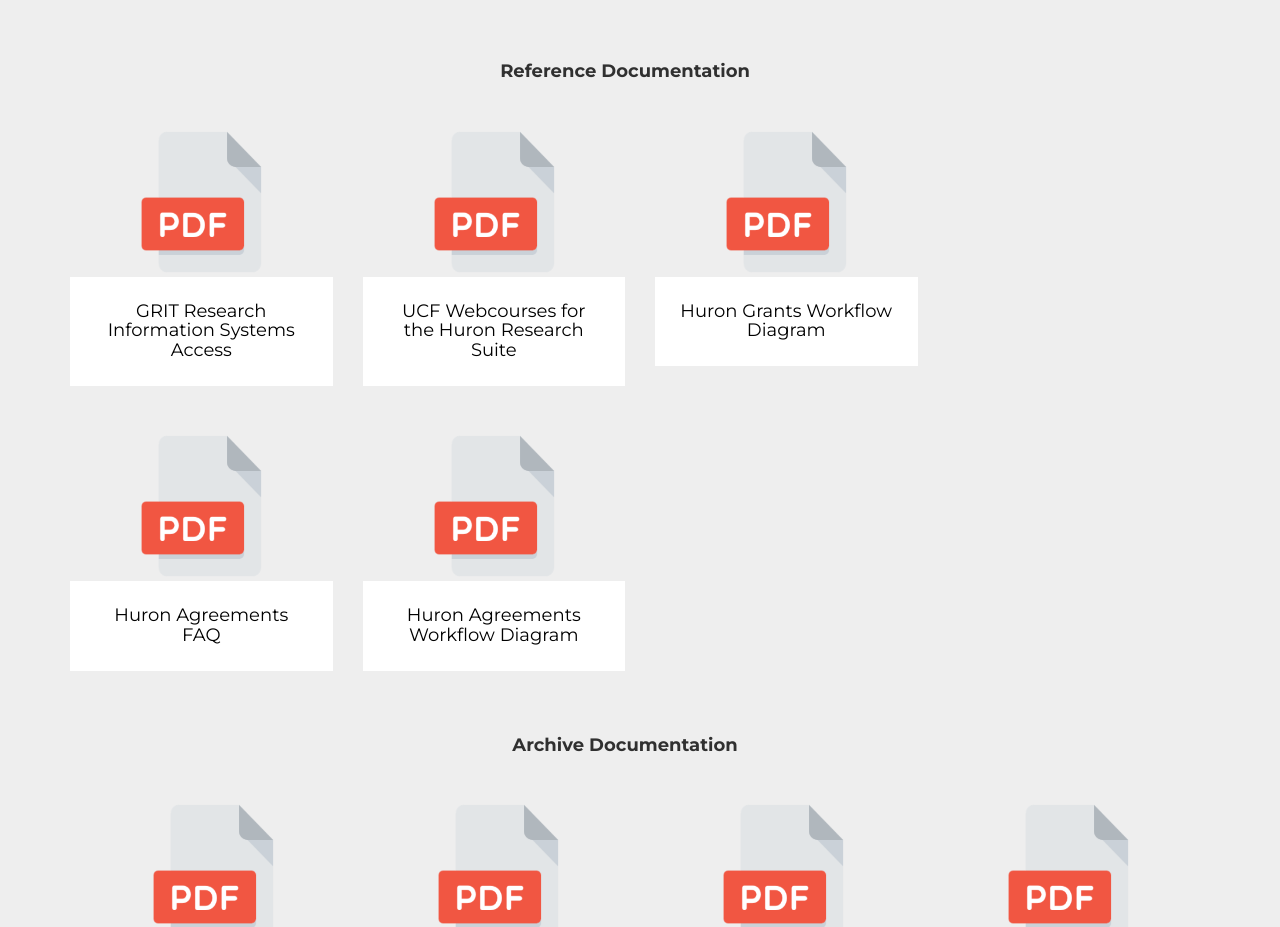
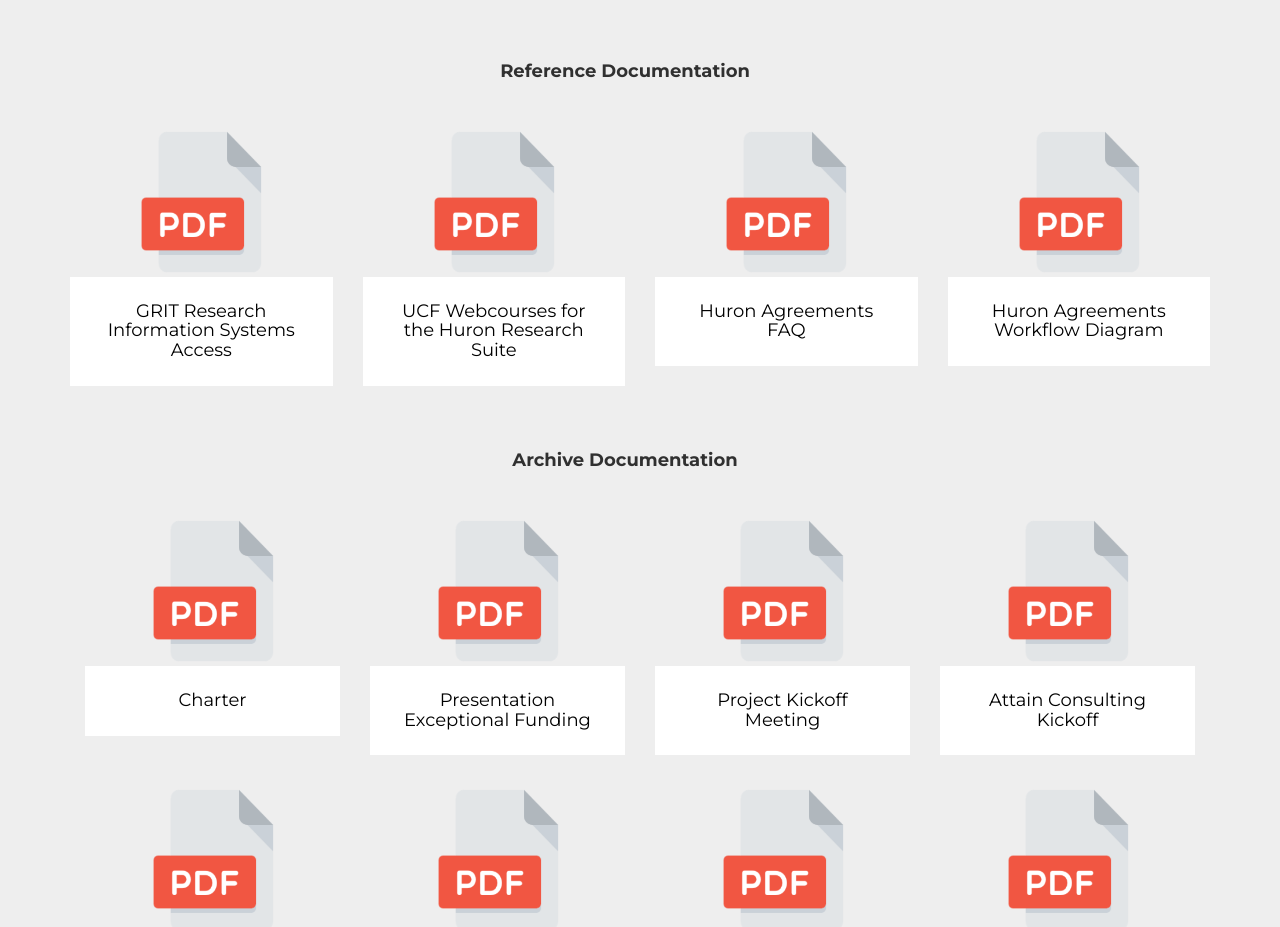
Before and after one commit to ORC-RIS/wahoo-website, a website: page index.html in a window 1280 px wide. Shown: the part 10021-10948 px from the top of the page. Drawn offline with nearby package versions, Linux system fonts and the light colour scheme; a script that the page names is missing; a web font is replaced by a local one.

Commit message:
WAH-89: removed item from Reference Documentation per ticket.

```diff
--- a/index.html
+++ b/index.html
@@ -1014,21 +1014,6 @@
             </div>
           </div>
 
-          <div class="col-md-3 col-sm-6 portfolio-item" id="new-faq">
-            <a class="portfolio-link" href="files/Huron Grants Workflow Diagrams.pdf" download>
-              <div class="portfolio-hover">
-                <div class="portfolio-hover-content">
-                  <i class="fa fa-download fa-3x"></i>
-                </div>
-              </div>
-              <img class="img-fluid" style="center" src="img/pdf-icon.png" alt="">
-            </a>
-            <div class="portfolio-caption">
-              <h4>Huron Grants Workflow Diagram</h4>
-              <!-- <p >Photography</p> -->
-            </div>
-          </div>
-
           <!-- <div class="col-md-3 col-sm-6 portfolio-item">
             <a class="portfolio-link" href="files/Huron Grants Proposals FAQ.pdf" download>
               <div class="portfolio-hover">
@@ -1042,8 +1027,6 @@
               <h4>Huron Grants Proposals FAQ</h4>
             </div>
           </div> -->
-        </div>
-        <div class="row">
           <!-- <div class="col-md-3 col-sm-6 portfolio-item">
             <a class="portfolio-link" href="files/Huron Grants Awards FAQ.pdf" download>
               <div class="portfolio-hover">
```
